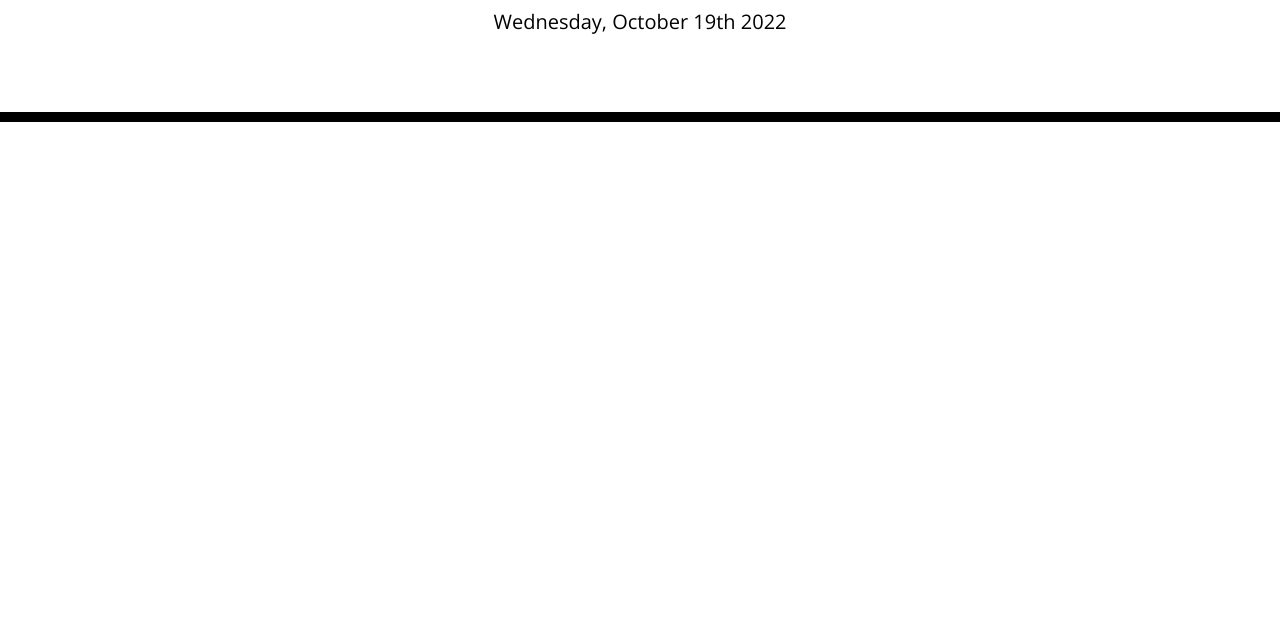
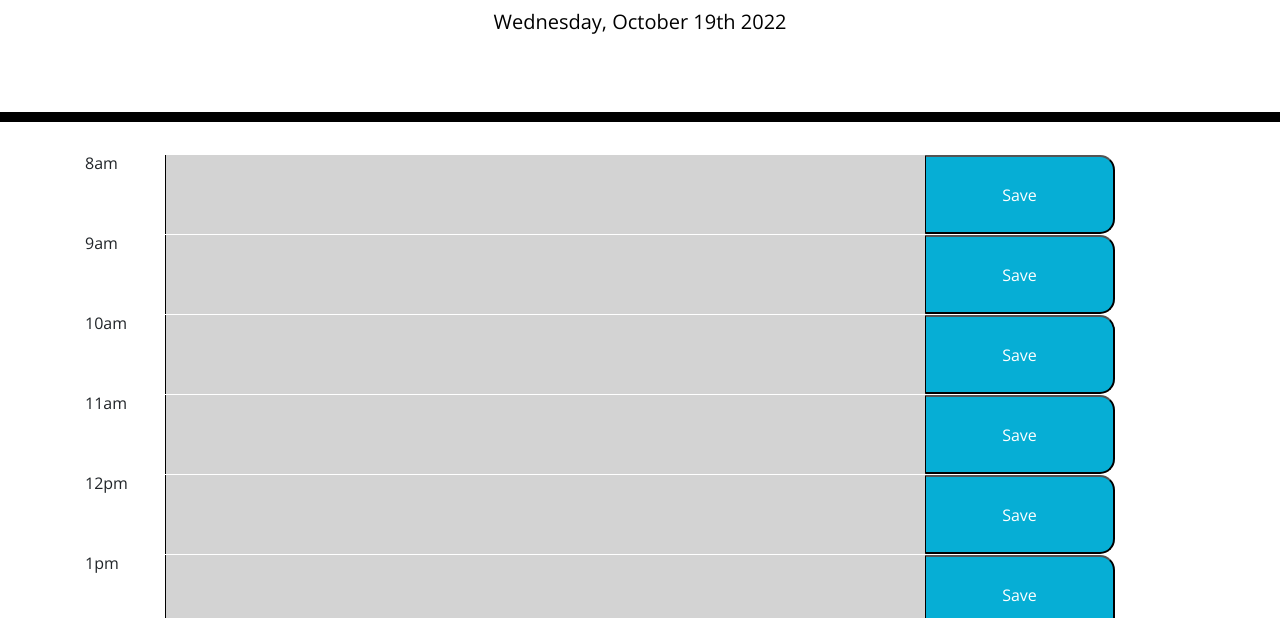
Before and after one commit to sparra2398/Workday-Planner, a plain HTML site: page index.html in a window 1280 px wide. Shown: the part 182-800 px from the top of the page. Drawn offline with nearby package versions, Linux system fonts and the light colour scheme.

Commit message:
added row functionality

```diff
--- a/script.js
+++ b/script.js
@@ -1 +1,46 @@
-document.getElementById("currentDay").textContent = moment().format('dddd, MMMM Do YYYY');
+$(document).ready(function (){
+
+    document.getElementById("currentDay").textContent = moment().format('dddd, MMMM Do YYYY');
+    var currentHour = moment().hours()
+
+    for (var i = 8; i < 19; i++){
+        var colorKey = ""
+        if (i < currentHour){
+            colorKey = "past"
+        }
+        else if (i === currentHour){
+            colorKey = "present"
+        }
+        else {
+            colorKey = "future"
+        }
+
+        var hourDisplay = "";
+        if (i < 12){
+            hourDisplay = i + "am"
+        }
+        else if (i === 12){
+            hourDisplay = i + "pm"
+        }
+        else {
+            hourDisplay = i - 12 + "pm"
+        }
+
+        var rowDiv = $("<div>").addClass("row").attr("id", i);
+        var hourDiv = $("<div>").addClass("col-1").text(hourDisplay);
+        var textArea = $("<textarea>").addClass("col-8 description " + colorKey).val(localStorage.getItem(i))
+        var button = $("<button>").addClass("col-2 saveBtn").attr("id", i).text("Save").click(function (){
+            var hourKey = $(this).attr("id")
+            var activity = $(this).siblings(".description").val()
+            localStorage.setItem(hourKey, activity)
+        })
+
+        $(".container").append(rowDiv.append(hourDiv, textArea, button))
+    }
+
+
+
+
+
+
+})
```
Also changed, not shown: index.html (line endings or trailing spaces).
